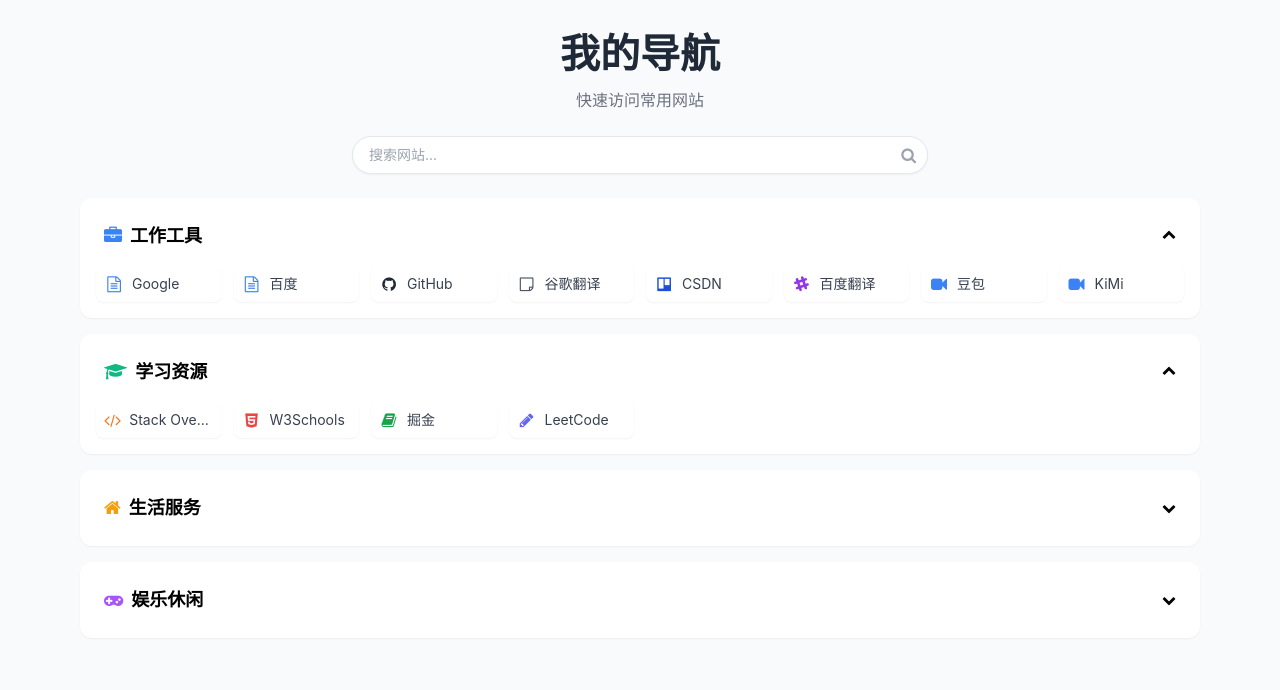
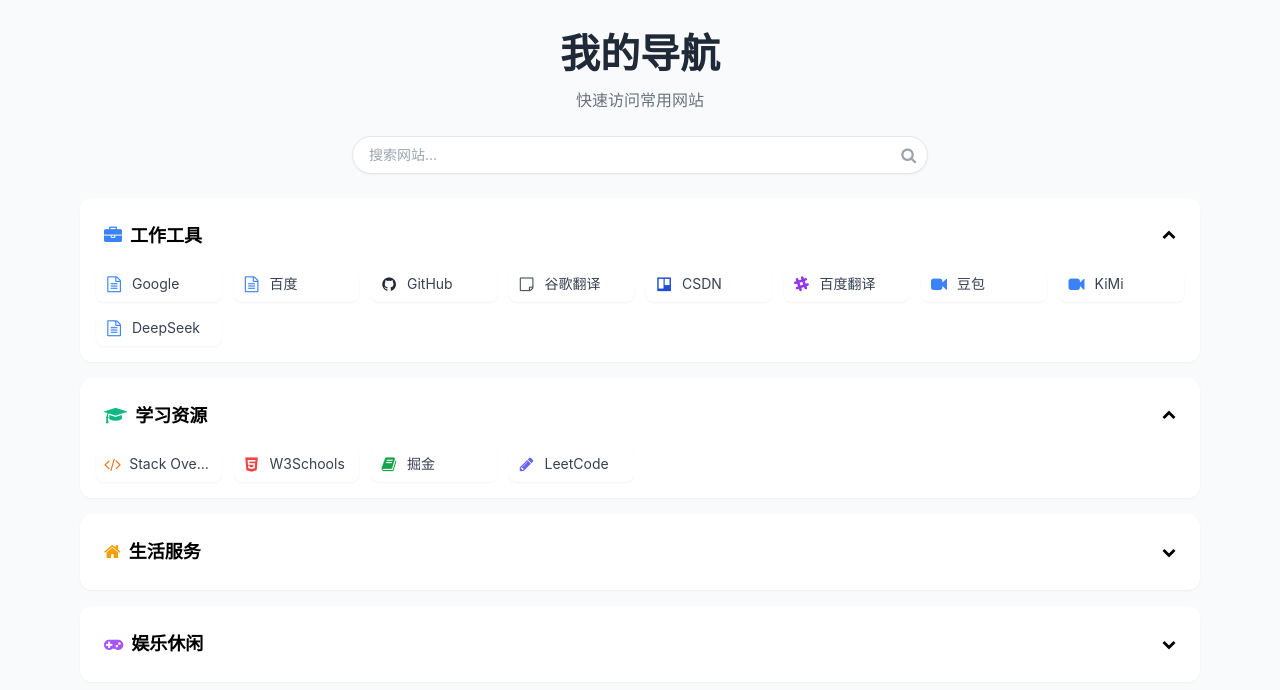
Before and after one commit to lihaowei2028/myindexhtml, a plain HTML site: page index.html in a window 1280 px wide. Drawn offline with nearby package versions, Linux system fonts and the light colour scheme.

Commit message:
Update index.html
更新导航页

```diff
--- a/index.html
+++ b/index.html
@@ -112,6 +112,13 @@
                     <a href="https://kimi.moonshot.cn/" target="_blank" class="nav-item">
                         <i class="fa fa-video-camera text-blue-500 w-5 text-center"></i>
                         <span class="text-gray-700 text-sm truncate">KiMi</span>
+                    </a>
+                </div>
+                <div class="grid grid-cols-3 sm:grid-cols-4 md:grid-cols-6 lg:grid-cols-8 gap-2 sm:gap-3 mt-2" id="workContent">
+                    <!-- 网站卡片 -->
+                    <a href="https://chat.deepseek.com/" target="_blank" class="nav-item">
+                        <i class="fa fa-file-text-o text-primary w-5 text-center"></i>
+                        <span class="text-gray-700 text-sm truncate">DeepSeek</span>
                     </a>
                 </div>
             </section>
```
